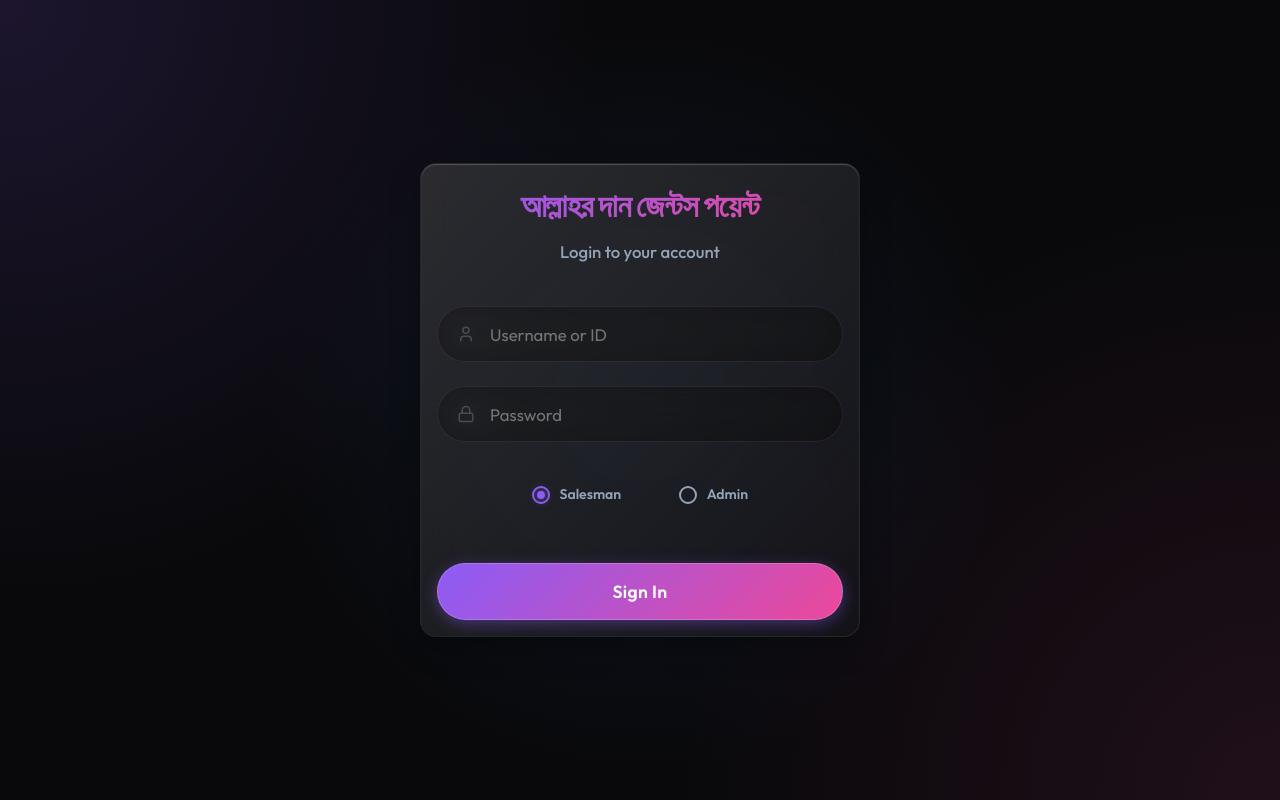
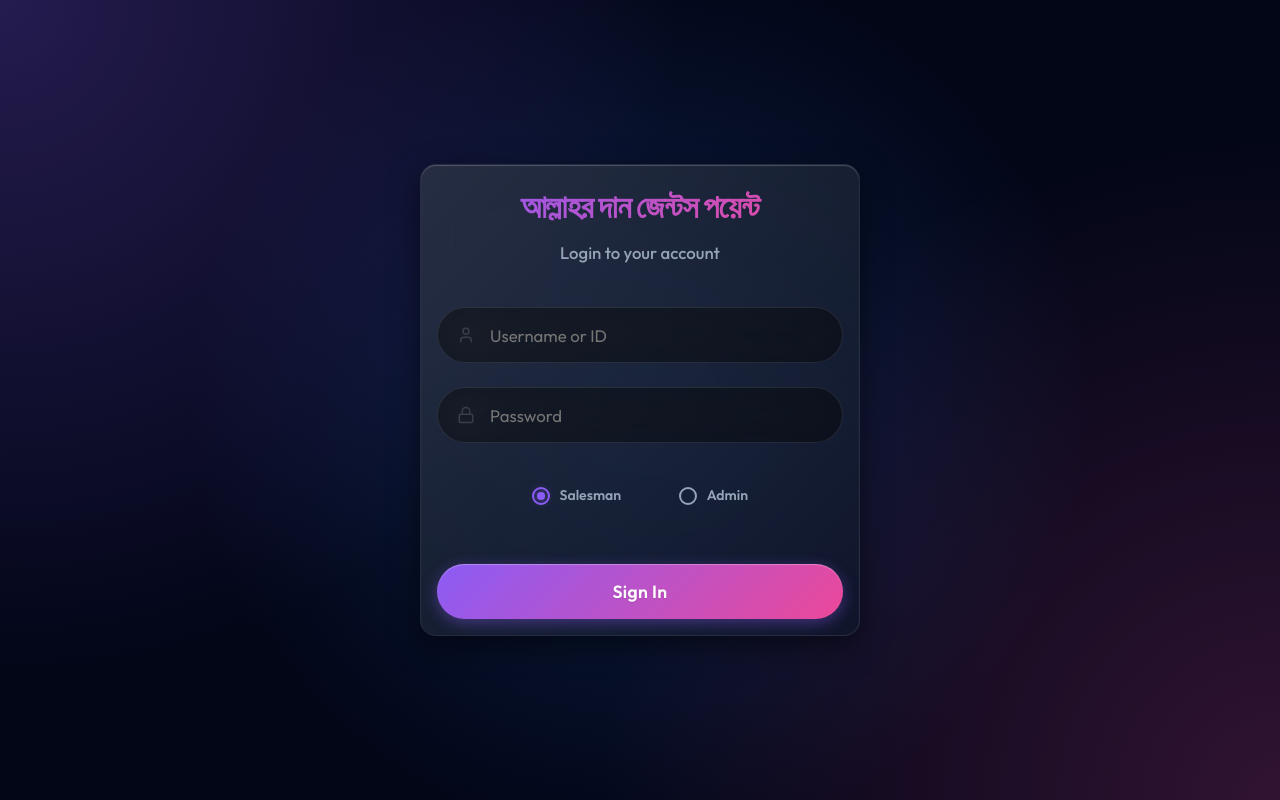
Before and after one commit to musadev147/allha, a React (Vite) app: page /login in a window 1280 px wide. Built offline with nearby package versions, Linux system fonts and the light colour scheme.

Commit message:
style: premium ui enhancements for dark mode and tables

```diff
--- a/src/common.css
+++ b/src/common.css
@@ -108,9 +108,10 @@
   color: #ffffff;
   border-radius: var(--radius-full);
   font-weight: 600;
-  box-shadow: 0 4px 15px rgba(139, 92, 246, 0.4);
-  border: 1px solid rgba(255,255,255,0.2);
+  box-shadow: 0 4px 15px rgba(139, 92, 246, 0.4), inset 0 1px 1px rgba(255,255,255,0.3);
+  border: none;
   letter-spacing: 0.02em;
+  text-shadow: 0 1px 2px rgba(0,0,0,0.1);
 }
 
 .btn-primary:hover {
@@ -199,6 +200,13 @@ body:not(.light-mode) .data-table th {
 
 .data-table tbody tr:hover {
   background-color: var(--bg-hover);
+  box-shadow: var(--shadow-sm);
+}
+.data-table tbody tr td {
+  transition: padding 0.3s ease;
+}
+.data-table tbody tr:hover td {
+  padding-left: 1.2rem;
 }
 
 .data-table tbody tr:last-child td {
--- a/src/index.css
+++ b/src/index.css
@@ -46,27 +46,27 @@
 
 /* Dark Mode */
 body:not(.light-mode) {
-  --bg-main: #09090b;
-  --bg-ambient: radial-gradient(circle at 0% 0%, rgba(139, 92, 246, 0.15) 0%, transparent 40%),
-                radial-gradient(circle at 100% 100%, rgba(236, 72, 153, 0.1) 0%, transparent 40%),
-                radial-gradient(circle at 50% 50%, rgba(59, 130, 246, 0.1) 0%, transparent 50%);
+  --bg-main: #020617;
+  --bg-ambient: radial-gradient(circle at 0% 0%, rgba(139, 92, 246, 0.25) 0%, transparent 45%),
+                radial-gradient(circle at 100% 100%, rgba(236, 72, 153, 0.2) 0%, transparent 45%),
+                radial-gradient(circle at 50% 50%, rgba(59, 130, 246, 0.2) 0%, transparent 60%);
 
-  --bg-card: rgba(24, 24, 27, 0.6);
-  --bg-card-hover: rgba(39, 39, 42, 0.8);
-  --bg-input: rgba(0, 0, 0, 0.3);
-  --bg-hover: rgba(255, 255, 255, 0.06);
+  --bg-card: rgba(15, 23, 42, 0.65);
+  --bg-card-hover: rgba(30, 41, 59, 0.85);
+  --bg-input: rgba(0, 0, 0, 0.4);
+  --bg-hover: rgba(139, 92, 246, 0.15);
 
   --text-main: #f8fafc;
   --text-muted: #94a3b8;
   --text-inverted: #0f172a;
 
-  --border-color: rgba(255, 255, 255, 0.08);
-  --border-highlight: rgba(255, 255, 255, 0.15);
+  --border-color: rgba(255, 255, 255, 0.1);
+  --border-highlight: rgba(139, 92, 246, 0.4);
 
-  --shadow-sm: 0 4px 15px rgba(0, 0, 0, 0.2);
-  --shadow-md: 0 10px 30px rgba(0, 0, 0, 0.3);
-  --shadow-lg: 0 20px 40px rgba(0, 0, 0, 0.5);
-  --shadow-glow: 0 0 20px rgba(139, 92, 246, 0.4);
+  --shadow-sm: 0 4px 15px rgba(0, 0, 0, 0.4);
+  --shadow-md: 0 10px 30px rgba(0, 0, 0, 0.5);
+  --shadow-lg: 0 20px 40px rgba(0, 0, 0, 0.7);
+  --shadow-glow: 0 0 20px rgba(139, 92, 246, 0.5);
 }
 
 * {
```
